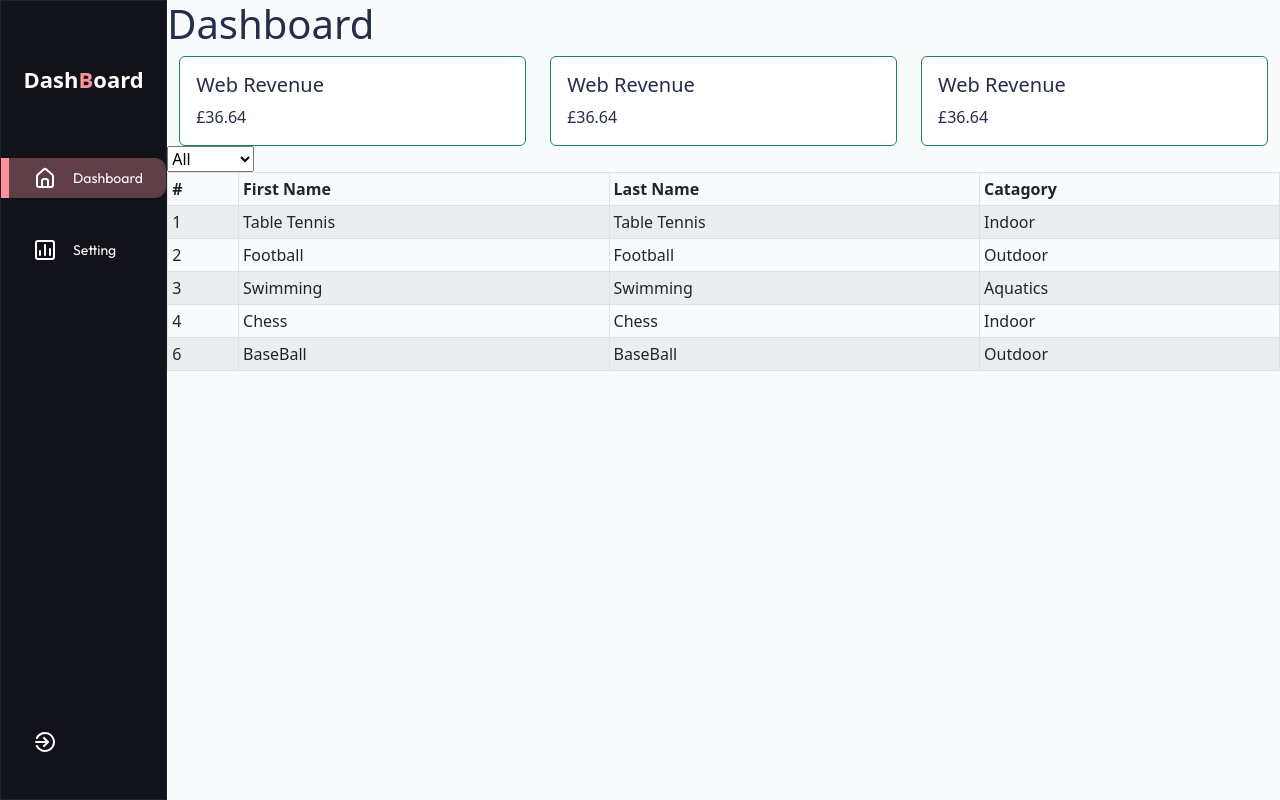
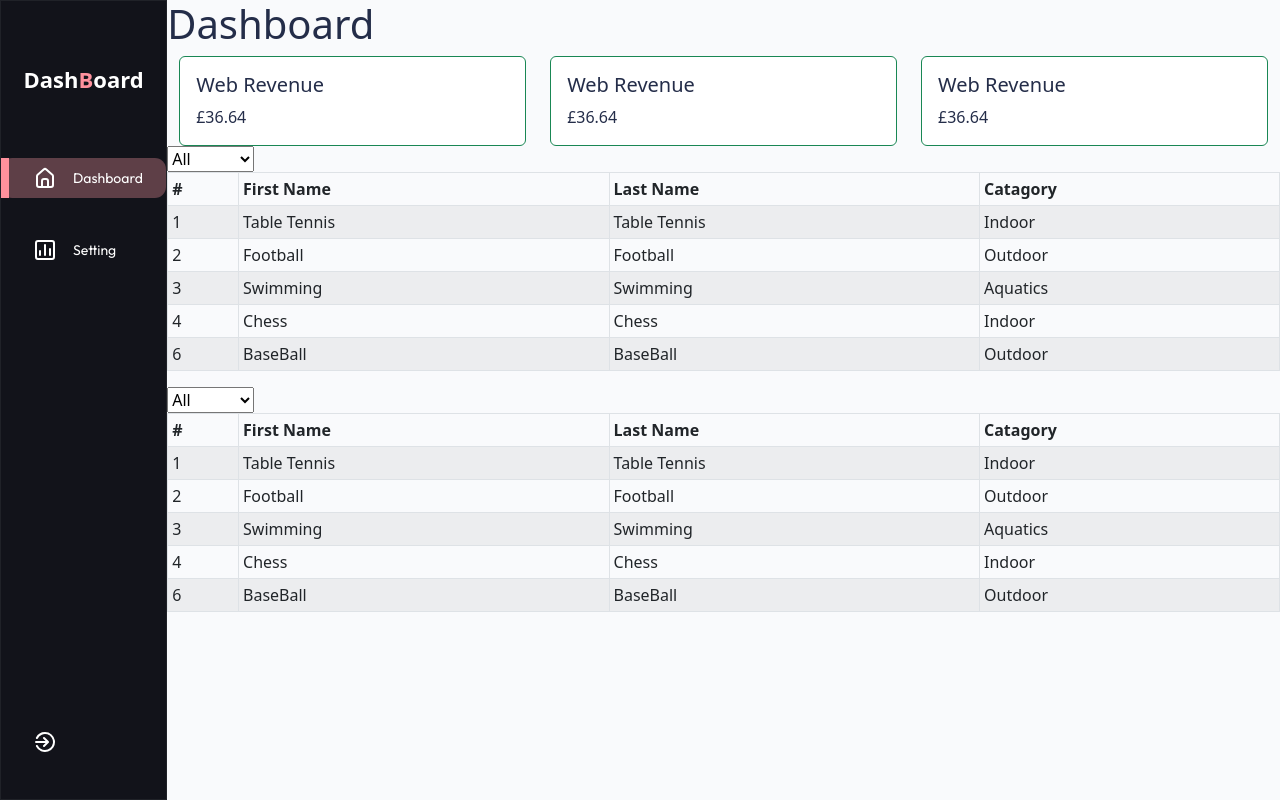
Before and after one commit to iamrealfarhanbd/b2bDashboard, a React (Create React App) app: page /dashboard in a window 1280 px wide. Built offline with nearby package versions, Linux system fonts and the light colour scheme.

Commit message:
table added

```diff
--- a/src/Components/Dashboard/Dashboard.js
+++ b/src/Components/Dashboard/Dashboard.js
@@ -13,6 +13,7 @@ const Dashboard = () => {
         <Cards />
 
         <Tables />
+        <Tables />
       </div>
     </>
   );
```
